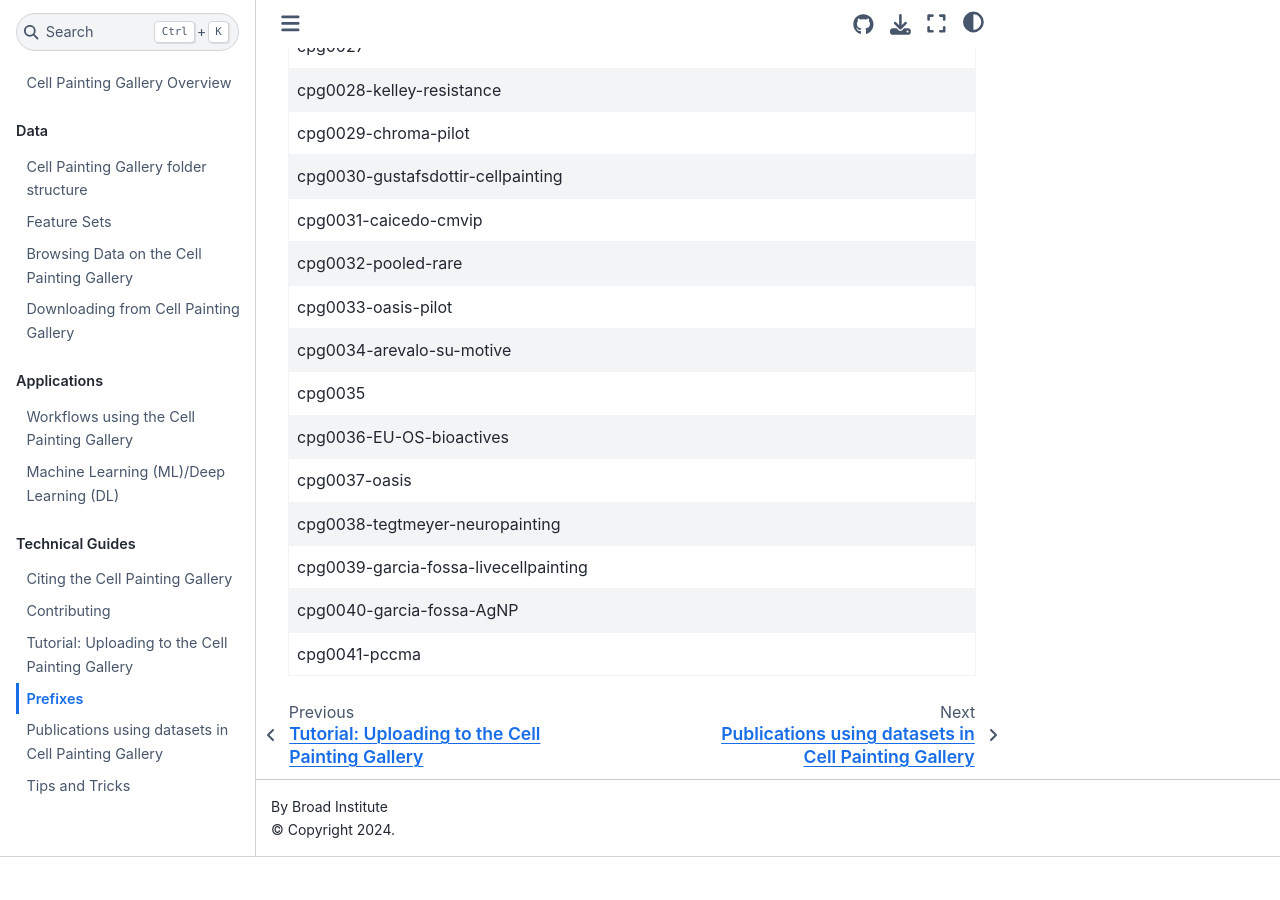
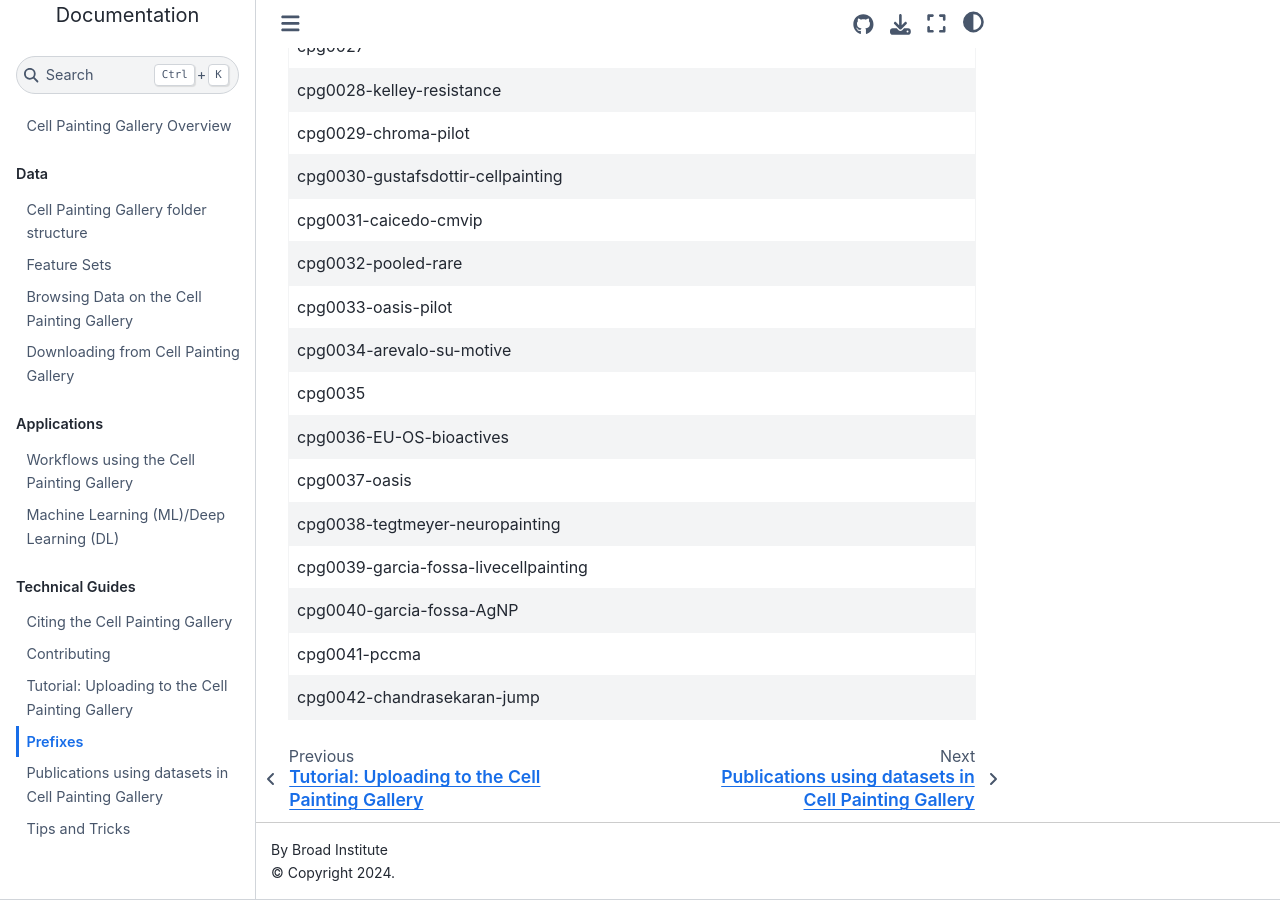
Before and after one commit to broadinstitute/cellpainting-gallery, a Jupyter Book: the page built from documentation/prefixes.md, in a window 1280 px wide and 900 px high, scrolled down 1424 px. Built offline with Jupyter Book 1.0.4 settings and Sphinx 7.4.7 and the Sphinx Book theme 1.1.4, drawn with Linux system fonts in a browser that asks for light colours; before the commit the page ends 2281 px from its top, so only the background shows below that.

Commit message:
Update prefixes.md: cpg0042-chandrasekaran-jump

```diff
--- a/documentation/prefixes.md
+++ b/documentation/prefixes.md
@@ -47,3 +47,4 @@
 | cpg0039-garcia-fossa-livecellpainting    |
 | cpg0040-garcia-fossa-AgNP                |
 | cpg0041-pccma                            |
+| cpg0042-chandrasekaran-jump              |
```
